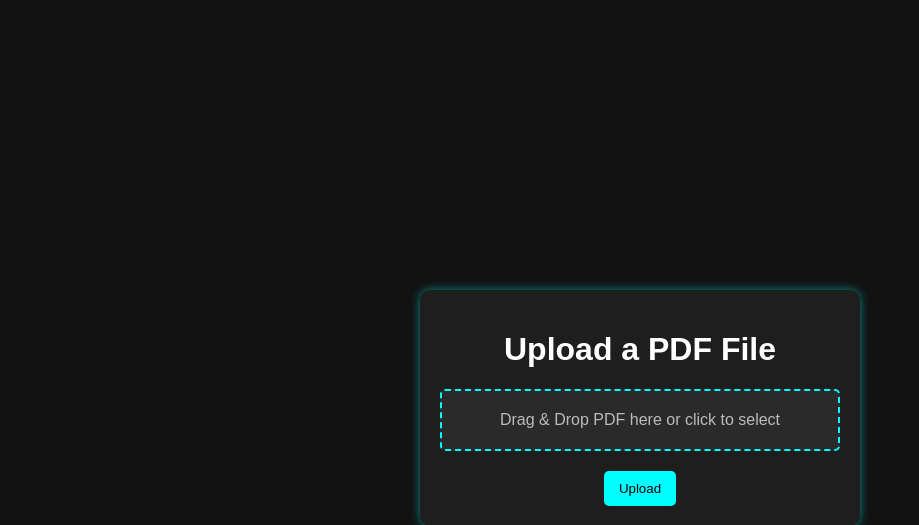
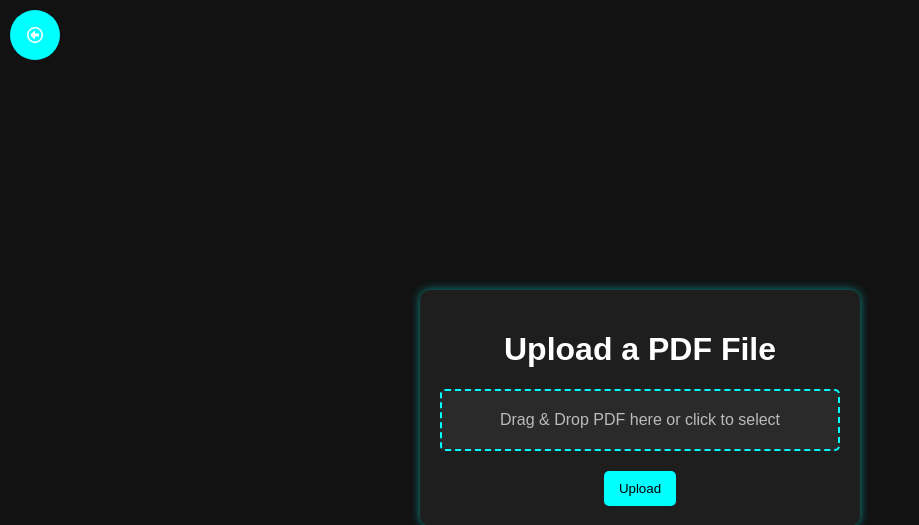
Before and after one commit to sbb23tajamar/RecommendComputerDjango, a Django app: page /upload/ in a window 1280 px wide. Shown: the top 525 px of the page, without its empty margins (0-919 px from the left). Run offline with Django 5.2, Linux system fonts and the light colour scheme.

Commit message:
Update css

```diff
--- a/computers/templates/computers/pdf.html
+++ b/computers/templates/computers/pdf.html
@@ -3,6 +3,7 @@
 <head>
     <meta charset="UTF-8">
     <meta name="viewport" content="width=device-width, initial-scale=1.0">
+    <link rel="stylesheet" href="https://cdnjs.cloudflare.com/ajax/libs/font-awesome/6.5.1/css/all.min.css">
     <title>Upload PDF</title>
     <style>
         body {
@@ -14,6 +15,26 @@
             align-items: center;
             justify-content: center;
             height: 100vh;
+        }
+        .back-button {
+            position: absolute;
+            top: 10px;
+            left: 10px;
+            background: cyan;
+            color: rgb(255, 255, 255);
+            height: 50px;
+            width: 50px;
+            border-radius: 50%;
+            cursor: pointer;
+            transition: 0.3s;
+            text-align: center;
+            display: flex;
+            justify-content: center;
+            align-items: center;
+        }
+        .back-button:hover {
+            background: #00ffff;
+            transform: scale(1.1);
         }
         .container {
             background: #1e1e1e;
@@ -74,6 +95,7 @@
     </style>
 </head>
 <body>
+    <div class="back-button" onclick="goHome()"><i class="fa-regular fa-circle-left"></i></div>
     <div class="container">
         <h1>Upload a PDF File</h1>
 
@@ -95,6 +117,9 @@
     </div>
 
     <script>
+        function goHome() {
+            window.location.href = "{% url 'inicio' %}";
+        }
         const dropZone = document.getElementById("drop-zone");
         const fileInput = document.getElementById("file-input");
         const filePreview = document.getElementById("file-preview");
```
Also changed, not shown: computers/templates/computers/chat.html (+12 -7 lines).
